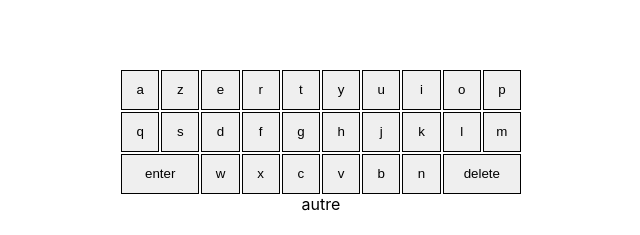
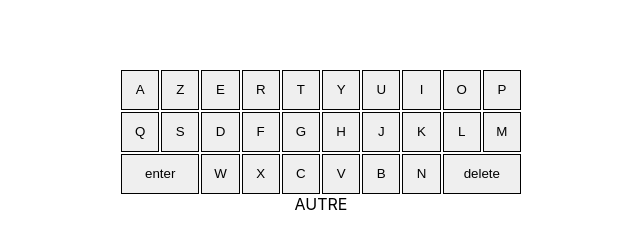
Before and after one commit to ThomasBernard0/wordleFr, a Next.js app: page / in a window 1280 px wide. Shown: the part 562-797 px from the top of the page, without its empty margins (319-959 px from the left). Built offline with nearby package versions, Linux system fonts and the light colour scheme.

Commit message:
capital letters

```diff
--- a/components/Keyboard.js
+++ b/components/Keyboard.js
@@ -10,33 +10,33 @@ export default function Keyboard({
   setCurrentIndex,
 }) {
   const keypadButtons = [
-    "a",
-    "z",
-    "e",
-    "r",
-    "t",
-    "y",
-    "u",
-    "i",
-    "o",
-    "p",
-    "q",
-    "s",
-    "d",
-    "f",
-    "g",
-    "h",
-    "j",
-    "k",
-    "l",
-    "m",
+    "A",
+    "Z",
+    "E",
+    "R",
+    "T",
+    "Y",
+    "U",
+    "I",
+    "O",
+    "P",
+    "Q",
+    "S",
+    "D",
+    "F",
+    "G",
+    "H",
+    "J",
+    "K",
+    "L",
+    "M",
     "enter",
-    "w",
-    "x",
-    "c",
-    "v",
-    "b",
-    "n",
+    "W",
+    "X",
+    "C",
+    "V",
+    "B",
+    "N",
     "delete",
   ];
   return (
--- a/data/words.js
+++ b/data/words.js
@@ -1,14 +1,14 @@
 export const words = [
-  "choix",
-  "moche",
-  "autre",
-  "chien",
-  "chiot",
-  "dents",
-  "poils",
-  "assis",
-  "allee",
-  "voire",
-  "aimes",
-  "vente",
+  "CHOIX",
+  "MOCHE",
+  "AUTRE",
+  "CHIEN",
+  "CHIOT",
+  "DENTS",
+  "POILS",
+  "ASSIS",
+  "ALLEE",
+  "VOIRE",
+  "AIMES",
+  "VENTE",
 ];
```
